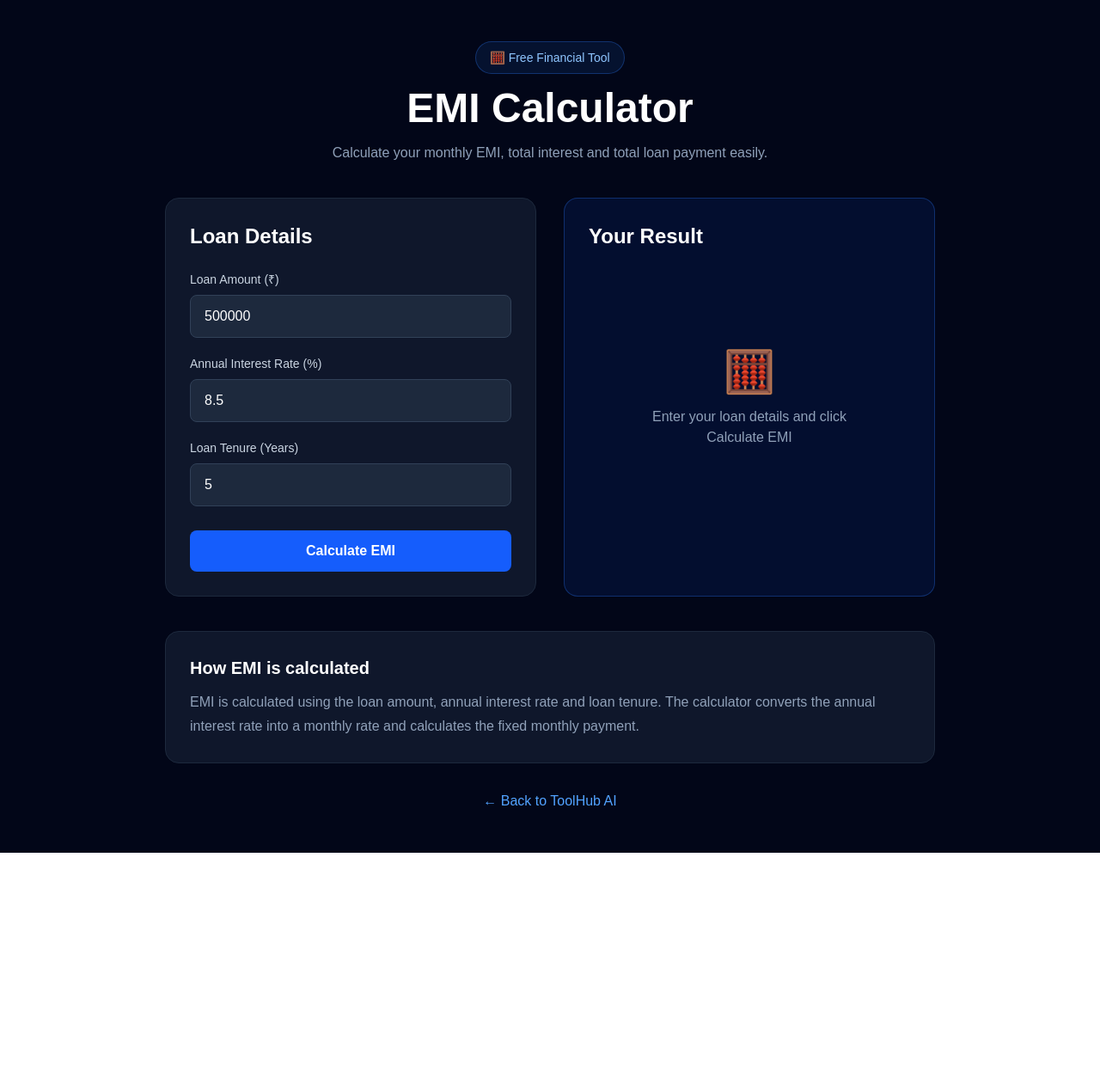
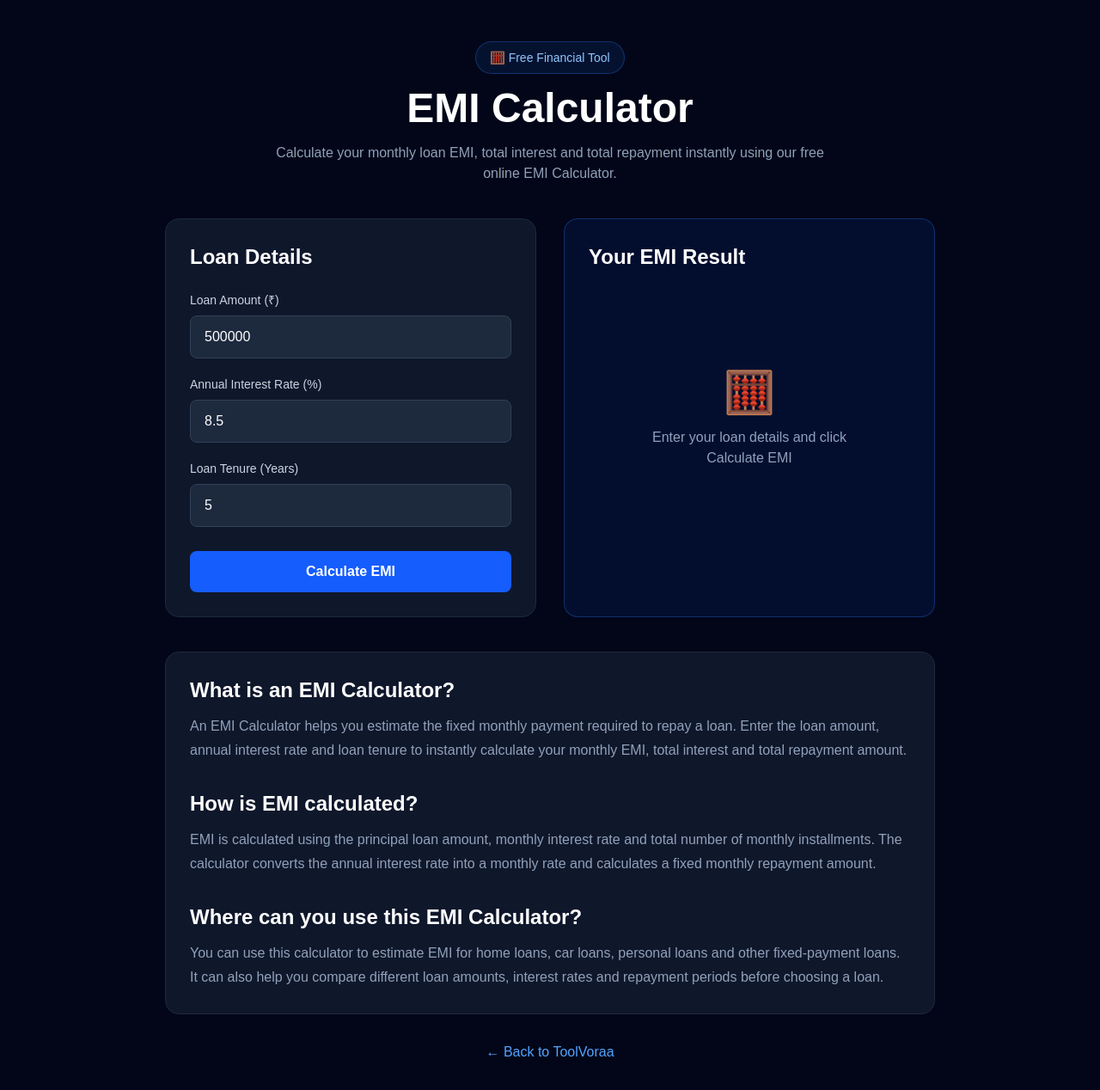
Before and after one commit to sukhgermany007-netizen/toolvoraa, a Next.js app: page /tools/emi-calculator in a window 1280 px wide. Shown: the top 1268 px of the page at 86% size. Before the commit the page ends 992 px from the top, so only its background shows below. Built offline with nearby package versions, Linux system fonts and the light colour scheme.

Commit message:
Add EMI calculator SEO metadata

```diff
--- /dev/null
+++ b/app/tools/emi-calculator/layout.tsx
@@ -0,0 +1,35 @@
+import type { Metadata } from "next";
+
+export const metadata: Metadata = {
+  title: "EMI Calculator Online - Calculate Loan EMI | ToolVoraa",
+  description:
+    "Free online EMI Calculator to calculate monthly loan EMI, total interest and total payment. Easy EMI calculator for home, car and personal loans.",
+  keywords: [
+    "EMI Calculator",
+    "Loan EMI Calculator",
+    "EMI Calculator Online",
+    "Home Loan EMI Calculator",
+    "Car Loan EMI Calculator",
+    "Personal Loan EMI Calculator",
+    "Loan Calculator India",
+  ],
+  alternates: {
+    canonical: "https://www.toolvoraa.com/tools/emi-calculator",
+  },
+  openGraph: {
+    title: "EMI Calculator Online | ToolVoraa",
+    description:
+      "Calculate monthly EMI, total interest and total loan payment instantly with ToolVoraa's free EMI Calculator.",
+    url: "https://www.toolvoraa.com/tools/emi-calculator",
+    siteName: "ToolVoraa",
+    type: "website",
+  },
+};
+
+export default function EmiCalculatorLayout({
+  children,
+}: Readonly<{
+  children: React.ReactNode;
+}>) {
+  return children;
+}
--- a/app/tools/emi-calculator/page.tsx
+++ b/app/tools/emi-calculator/page.tsx
@@ -17,11 +17,14 @@ export default function EmiCalculator() {
     const years = Number(loanTenure);
 
     if (
+      !Number.isFinite(principal) ||
+      !Number.isFinite(annualRate) ||
+      !Number.isFinite(years) ||
       principal <= 0 ||
       annualRate < 0 ||
       years <= 0
     ) {
-      alert("कृपया सही जानकारी भरें।");
+      alert("Please enter valid loan details.");
       return;
     }
 
@@ -59,9 +62,8 @@ export default function EmiCalculator() {
   return (
     <main className="min-h-screen bg-slate-950 px-6 py-12 text-white">
       <div className="mx-auto max-w-4xl">
-
         {/* Header */}
-        <div className="mb-10 text-center">
+        <header className="mb-10 text-center">
           <div className="mb-4 inline-block rounded-full border border-blue-500/30 bg-blue-500/10 px-4 py-2 text-sm text-blue-300">
             🧮 Free Financial Tool
           </div>
@@ -71,29 +73,35 @@ export default function EmiCalculator() {
           </h1>
 
           <p className="mx-auto mt-4 max-w-2xl text-slate-400">
-            Calculate your monthly EMI, total interest and total loan
-            payment easily.
+            Calculate your monthly loan EMI, total interest and total
+            repayment instantly using our free online EMI Calculator.
           </p>
-        </div>
+        </header>
 
         {/* Calculator */}
-        <div className="grid gap-8 md:grid-cols-2">
-
+        <section
+          className="grid gap-8 md:grid-cols-2"
+          aria-label="EMI Calculator"
+        >
           {/* Input Card */}
           <div className="rounded-2xl border border-slate-800 bg-slate-900 p-7">
-
             <h2 className="mb-6 text-2xl font-bold">
               Loan Details
             </h2>
 
-            {/* Loan Amount */}
             <div className="mb-5">
-              <label className="mb-2 block text-sm text-slate-300">
+              <label
+                htmlFor="loanAmount"
+                className="mb-2 block text-sm text-slate-300"
+              >
                 Loan Amount (₹)
               </label>
 
               <input
+                id="loanAmount"
                 type="number"
+                min="1"
+                inputMode="decimal"
                 value={loanAmount}
                 onChange={(e) => setLoanAmount(e.target.value)}
                 className="w-full rounded-lg border border-slate-700 bg-slate-800 px-4 py-3 text-white outline-none focus:border-blue-500"
@@ -101,15 +109,20 @@ export default function EmiCalculator() {
               />
             </div>
 
-            {/* Interest Rate */}
             <div className="mb-5">
-              <label className="mb-2 block text-sm text-slate-300">
+              <label
+                htmlFor="interestRate"
+                className="mb-2 block text-sm text-slate-300"
+              >
                 Annual Interest Rate (%)
               </label>
 
               <input
+                id="interestRate"
                 type="number"
+                min="0"
                 step="0.1"
+                inputMode="decimal"
                 value={interestRate}
                 onChange={(e) => setInterestRate(e.target.value)}
                 className="w-full rounded-lg border border-slate-700 bg-slate-800 px-4 py-3 text-white outline-none focus:border-blue-500"
@@ -117,14 +130,20 @@ export default function EmiCalculator() {
               />
             </div>
 
-            {/* Tenure */}
             <div className="mb-7">
-              <label className="mb-2 block text-sm text-slate-300">
+              <label
+                htmlFor="loanTenure"
+                className="mb-2 block text-sm text-slate-300"
+              >
                 Loan Tenure (Years)
               </label>
 
               <input
+                id="loanTenure"
                 type="number"
+                min="1"
+                step="1"
+                inputMode="numeric"
                 value={loanTenure}
                 onChange={(e) => setLoanTenure(e.target.value)}
                 className="w-full rounded-lg border border-slate-700 bg-slate-800 px-4 py-3 text-white outline-none focus:border-blue-500"
@@ -133,23 +152,27 @@ export default function EmiCalculator() {
             </div>
 
             <button
+              type="button"
               onClick={calculateEMI}
-              className="w-full rounded-lg bg-blue-600 py-3 font-semibold hover:bg-blue-500"
+              className="w-full rounded-lg bg-blue-600 py-3 font-semibold transition hover:bg-blue-500"
             >
               Calculate EMI
             </button>
           </div>
 
           {/* Result Card */}
-          <div className="rounded-2xl border border-blue-500/30 bg-blue-600/10 p-7">
-
+          <div
+            className="rounded-2xl border border-blue-500/30 bg-blue-600/10 p-7"
+            aria-live="polite"
+          >
             <h2 className="mb-6 text-2xl font-bold">
-              Your Result
+              Your EMI Result
             </h2>
 
-            {emi !== null ? (
+            {emi !== null &&
+            totalInterest !== null &&
+            totalPayment !== null ? (
               <div className="space-y-5">
-
                 <div className="rounded-xl bg-slate-900 p-5">
                   <p className="text-sm text-slate-400">
                     Monthly EMI
@@ -166,7 +189,7 @@ export default function EmiCalculator() {
                   </p>
 
                   <p className="mt-2 text-2xl font-bold">
-                    {formatCurrency(totalInterest!)}
+                    {formatCurrency(totalInterest)}
                   </p>
                 </div>
 
@@ -176,15 +199,16 @@ export default function EmiCalculator() {
                   </p>
 
                   <p className="mt-2 text-2xl font-bold">
-                    {formatCurrency(totalPayment!)}
+                    {formatCurrency(totalPayment)}
                   </p>
                 </div>
-
               </div>
             ) : (
               <div className="flex min-h-[300px] items-center justify-center text-center text-slate-400">
                 <div>
-                  <div className="text-5xl">🧮</div>
+                  <div className="text-5xl" aria-hidden="true">
+                    🧮
+                  </div>
 
                   <p className="mt-4">
                     Enter your loan details and click
@@ -195,32 +219,53 @@ export default function EmiCalculator() {
               </div>
             )}
           </div>
-        </div>
+        </section>
 
-        {/* Information */}
-        <div className="mt-10 rounded-2xl border border-slate-800 bg-slate-900 p-7">
-          <h2 className="text-xl font-bold">
-            How EMI is calculated
+        {/* SEO Information */}
+        <section className="mt-10 rounded-2xl border border-slate-800 bg-slate-900 p-7">
+          <h2 className="text-2xl font-bold">
+            What is an EMI Calculator?
           </h2>
 
           <p className="mt-3 leading-7 text-slate-400">
-            EMI is calculated using the loan amount, annual interest
-            rate and loan tenure. The calculator converts the annual
-            interest rate into a monthly rate and calculates the fixed
-            monthly payment.
+            An EMI Calculator helps you estimate the fixed monthly
+            payment required to repay a loan. Enter the loan amount,
+            annual interest rate and loan tenure to instantly calculate
+            your monthly EMI, total interest and total repayment amount.
           </p>
-        </div>
+
+          <h2 className="mt-8 text-2xl font-bold">
+            How is EMI calculated?
+          </h2>
+
+          <p className="mt-3 leading-7 text-slate-400">
+            EMI is calculated using the principal loan amount, monthly
+            interest rate and total number of monthly installments. The
+            calculator converts the annual interest rate into a monthly
+            rate and calculates a fixed monthly repayment amount.
+          </p>
+
+          <h2 className="mt-8 text-2xl font-bold">
+            Where can you use this EMI Calculator?
+          </h2>
+
+          <p className="mt-3 leading-7 text-slate-400">
+            You can use this calculator to estimate EMI for home loans,
+            car loans, personal loans and other fixed-payment loans. It
+            can also help you compare different loan amounts, interest
+            rates and repayment periods before choosing a loan.
+          </p>
+        </section>
 
         {/* Back */}
-        <div className="mt-8 text-center">
+        <nav className="mt-8 text-center" aria-label="Back to homepage">
           <a
             href="/"
-            className="text-blue-400 hover:text-blue-300"
+            className="text-blue-400 transition hover:text-blue-300"
           >
-            ← Back to ToolHub AI
+            ← Back to ToolVoraa
           </a>
-        </div>
-
+        </nav>
       </div>
     </main>
   );
```
